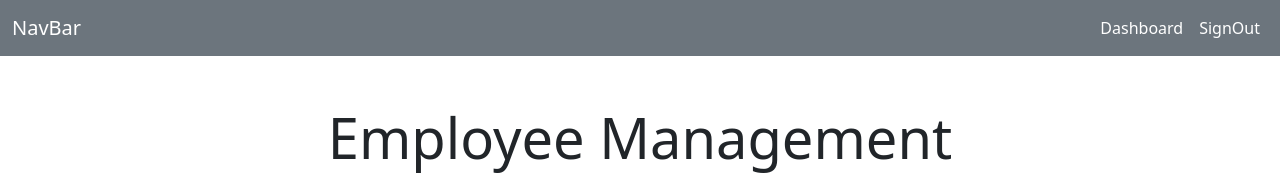
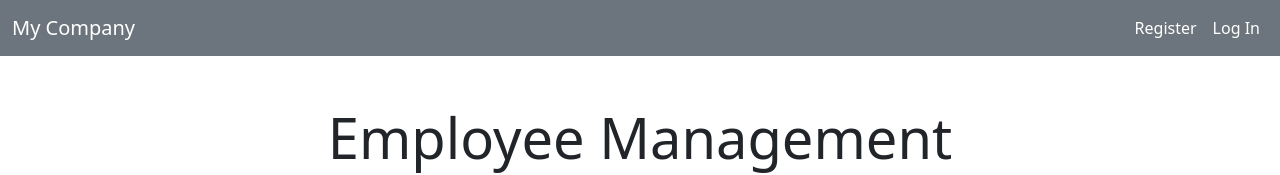
Before and after one commit to toSteven/project04, a React (Vite) app: page /login in a window 1280 px wide. Shown: the top 175 px of the page. Built offline with nearby package versions, Linux system fonts and the light colour scheme; no server answers.

Commit message:
added render condition

```diff
--- a/src/DashBoard.jsx
+++ b/src/DashBoard.jsx
@@ -261,7 +261,7 @@ function DashBoard() {
   if (credential) {
     return (
       <main className="container m-5">
-        <h1 className="display-3 text-center fw-bold my-3">Employee Records</h1>
+        <h1 className="display-3 text-center my-3">Employee Records</h1>
 
         {/* Top Controls */}
         <nav class="navbar bg-secondary rounded-3">
--- a/src/LogIn.jsx
+++ b/src/LogIn.jsx
@@ -30,7 +30,7 @@ function LogIn() {
   return (
     <>
       <section className="container">
-        <h1 className="display-4 text-center my-5">Employee Management</h1>
+        <h1 className="display-4 text-center m-5">Employee Management</h1>
         <div className="card mx-auto" style={{ maxWidth: "400px" }}>
           <div className="card-body">
             <h2 className="fw-bold text-center mb-4">Login</h2>
--- a/src/NavBar.jsx
+++ b/src/NavBar.jsx
@@ -5,7 +5,7 @@ function NarBar({ auth, logout }) {
     <nav className="navbar navbar-expand-lg bg-secondary">
       <div className="container-fluid">
         <Link className="navbar-brand text-white" to="/">
-          NavBar
+          My Company
         </Link>
 
         <button
@@ -21,12 +21,31 @@ function NarBar({ auth, logout }) {
         </button>
         <div className="collapse navbar-collapse" id="navbarNav">
           <ul className="navbar-nav ms-auto">
+            {auth ? (
               <li className="nav-item">
                 <NavLink className="nav-link text-white" to="/">
                   Dashboard
                 </NavLink>
               </li>
+            ) : null}
 
+            {auth ? null : (
+              <li className="nav-item">
+                <NavLink className="nav-link text-white" to="register">
+                  Register
+                </NavLink>
+              </li>
+            )}
+
+            {auth ? null : (
+              <li className="nav-item">
+                <NavLink className="nav-link text-white" to="login">
+                  Log In
+                </NavLink>
+              </li>
+            )}
+
+            {auth ? (
               <li className="nav-item">
                 <NavLink
                   className="nav-link text-white"
@@ -38,6 +57,7 @@ function NarBar({ auth, logout }) {
                   SignOut
                 </NavLink>
               </li>
+            ) : null}
           </ul>
         </div>
       </div>
```
Lines whose indentation alone changed are shown as unchanged.
